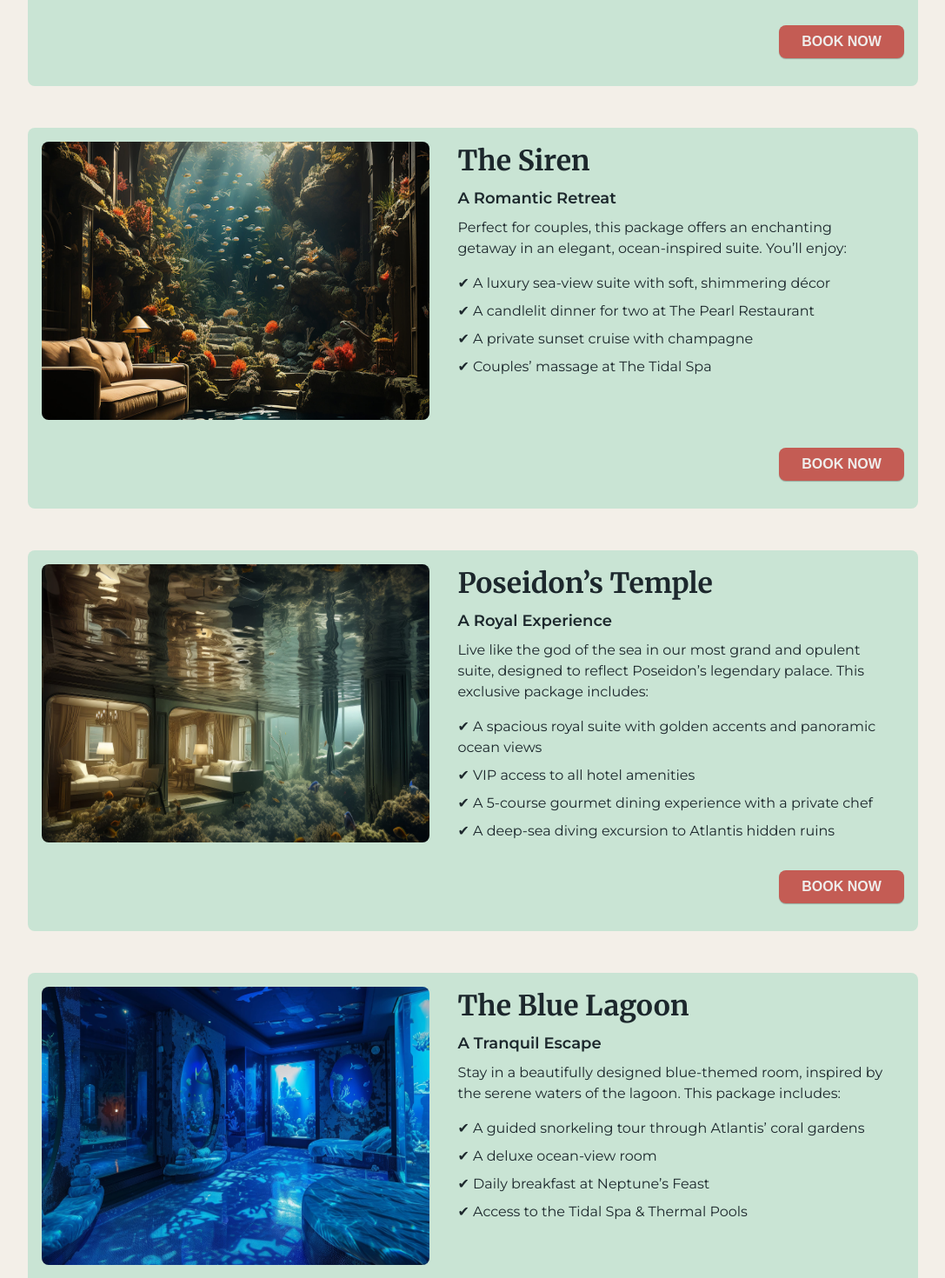
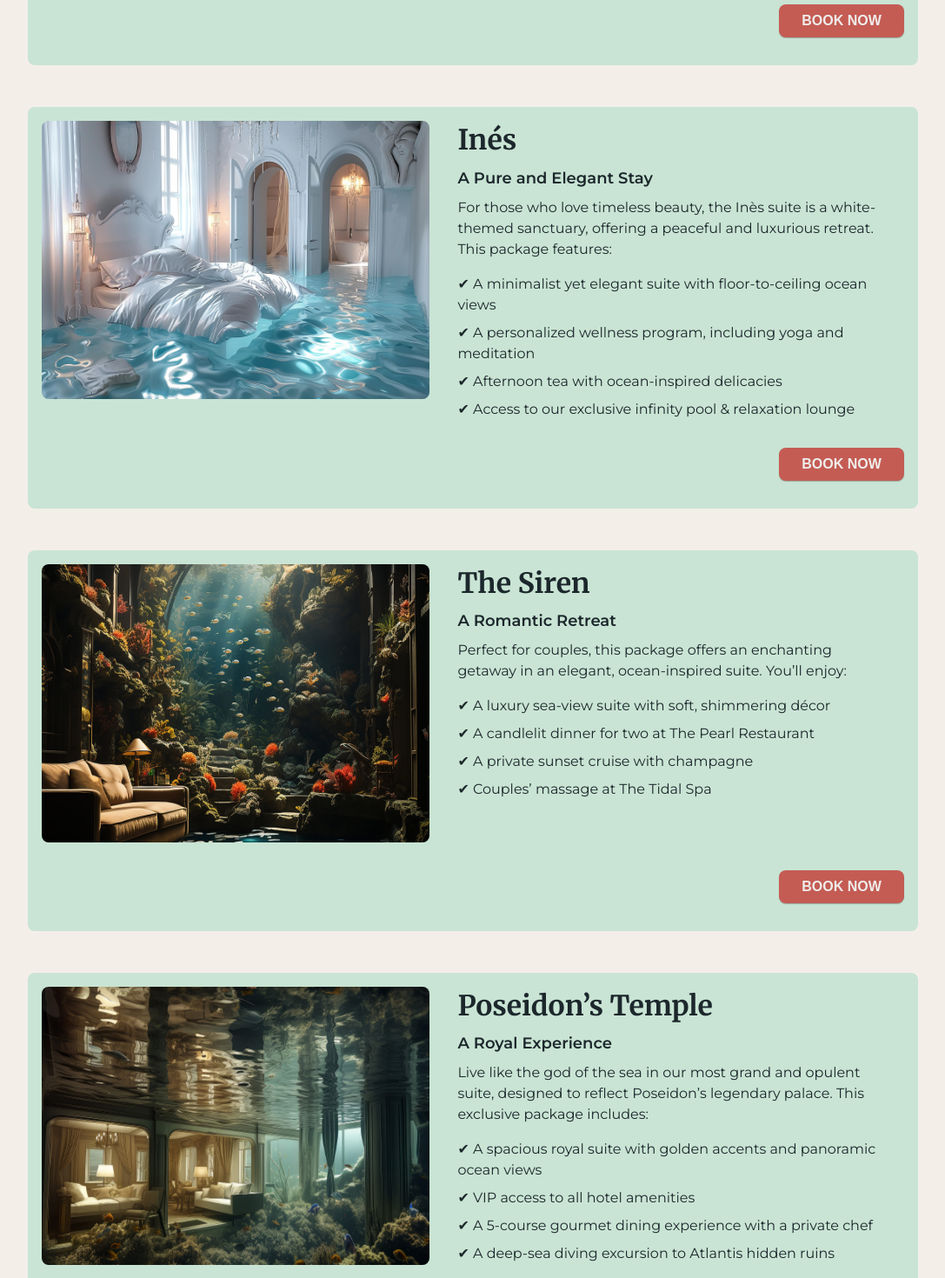
Before and after one commit to maria-jon/poseidon, a Vue app: page /packages in a window 1280 px wide. Shown: the part 680-2150 px from the top of the page at 87% size, without its empty margins (96-1183 px from the left). Built offline with nearby package versions, Linux system fonts and the light colour scheme.

Commit message:
(feat): add routing from packages to booking

```diff
--- a/src/components/PackagesCard.vue
+++ b/src/components/PackagesCard.vue
@@ -7,6 +7,7 @@ defineProps({
   features: { type: Array, items: String },
   image: String,
   id: Number,
+  route: String,
 })
 </script>
 
@@ -21,7 +22,9 @@ defineProps({
         <span v-for="(item, index) in features" :key="index"> ✔ {{ item }} </span>
       </div>
     </div>
-    <MainButton label="Book now" width="9rem" />
+    <RouterLink :to="route" class="button">
+      <MainButton label="Book now" width="9rem" />
+    </RouterLink>
   </article>
 </template>
 
@@ -54,7 +57,7 @@ img {
   gap: 0.5rem;
 }
 
-button {
+.button {
   margin-left: auto;
   margin-top: auto;
 }
--- a/src/router/index.ts
+++ b/src/router/index.ts
@@ -1,6 +1,5 @@
 import { createRouter, createWebHistory } from 'vue-router'
 import HomeView from '../views/HomeView.vue'
-import PolicyView from '../views/PolicyView.vue'
 
 const router = createRouter({
   history: createWebHistory(import.meta.env.BASE_URL),
@@ -29,16 +28,14 @@ const router = createRouter({
       component: () => import('../views/BookingView.vue'),
     },
     {
-      path: '/privacy',
-      name: 'privacy-policy',
-      component: () => import('../views/PrivacyView.vue'),
-    },
-    {
       path: '/policy',
       name: 'policy',
       component: () => import('../views/PolicyView.vue'),
     },
   ],
+  scrollBehavior() {
+    return { top: 0 }
+  },
 })
 
 export default router
--- a/src/stores/packages.ts
+++ b/src/stores/packages.ts
@@ -10,6 +10,7 @@ interface Ipackages {
   text: { header: string; subheader: string; subtext: string; features: string[] }
   image: string
   id: number
+  route: string
 }
 
 export const usePackageStore = defineStore('packages', () => {
@@ -17,6 +18,23 @@ export const usePackageStore = defineStore('packages', () => {
 
   const initializePackages = () => {
     packages.value = [
+      {
+        text: {
+          header: 'The Blue Lagoon',
+          subheader: 'A Tranquil Escape',
+          subtext:
+            'Stay in a beautifully designed blue-themed room, inspired by the serene waters of the lagoon. This package includes:',
+          features: [
+            'A guided snorkeling tour through Atlantis’ coral gardens',
+            'A deluxe ocean-view room',
+            'Daily breakfast at Neptune’s Feast',
+            'Access to the Tidal Spa & Thermal Pools',
+          ],
+        },
+        image: thebluelagoon,
+        id: 3,
+        route: '/booking',
+      },
       {
         text: {
           header: 'Inés',
@@ -33,6 +51,7 @@ export const usePackageStore = defineStore('packages', () => {
 
         image: ines,
         id: 0,
+        route: '',
       },
       {
         text: {
@@ -49,6 +68,7 @@ export const usePackageStore = defineStore('packages', () => {
         },
         image: thesiren,
         id: 1,
+        route: '',
       },
       {
         text: {
@@ -65,22 +85,7 @@ export const usePackageStore = defineStore('packages', () => {
         },
         image: poseidontemple,
         id: 2,
-      },
-      {
-        text: {
-          header: 'The Blue Lagoon',
-          subheader: 'A Tranquil Escape',
-          subtext:
-            'Stay in a beautifully designed blue-themed room, inspired by the serene waters of the lagoon. This package includes:',
-          features: [
-            'A guided snorkeling tour through Atlantis’ coral gardens',
-            'A deluxe ocean-view room',
-            'Daily breakfast at Neptune’s Feast',
-            'Access to the Tidal Spa & Thermal Pools',
-          ],
-        },
-        image: thebluelagoon,
-        id: 3,
+        route: '',
       },
     ]
   }
--- a/src/views/PackagesView.vue
+++ b/src/views/PackagesView.vue
@@ -26,6 +26,7 @@ const { packages } = storeToRefs(packageStore)
         :subheader="singlePackage.text.subheader"
         :subtext="singlePackage.text.subtext"
         :features="singlePackage.text.features"
+        :route="singlePackage.route"
       />
     </div>
   </main>
--- a/src/views/PrivacyView.vue
+++ /dev/null
@@ -1,7 +0,0 @@
-<script setup lang="ts"></script>
-
-<template>
-  <div></div>
-</template>
-
-<style></style>
```
